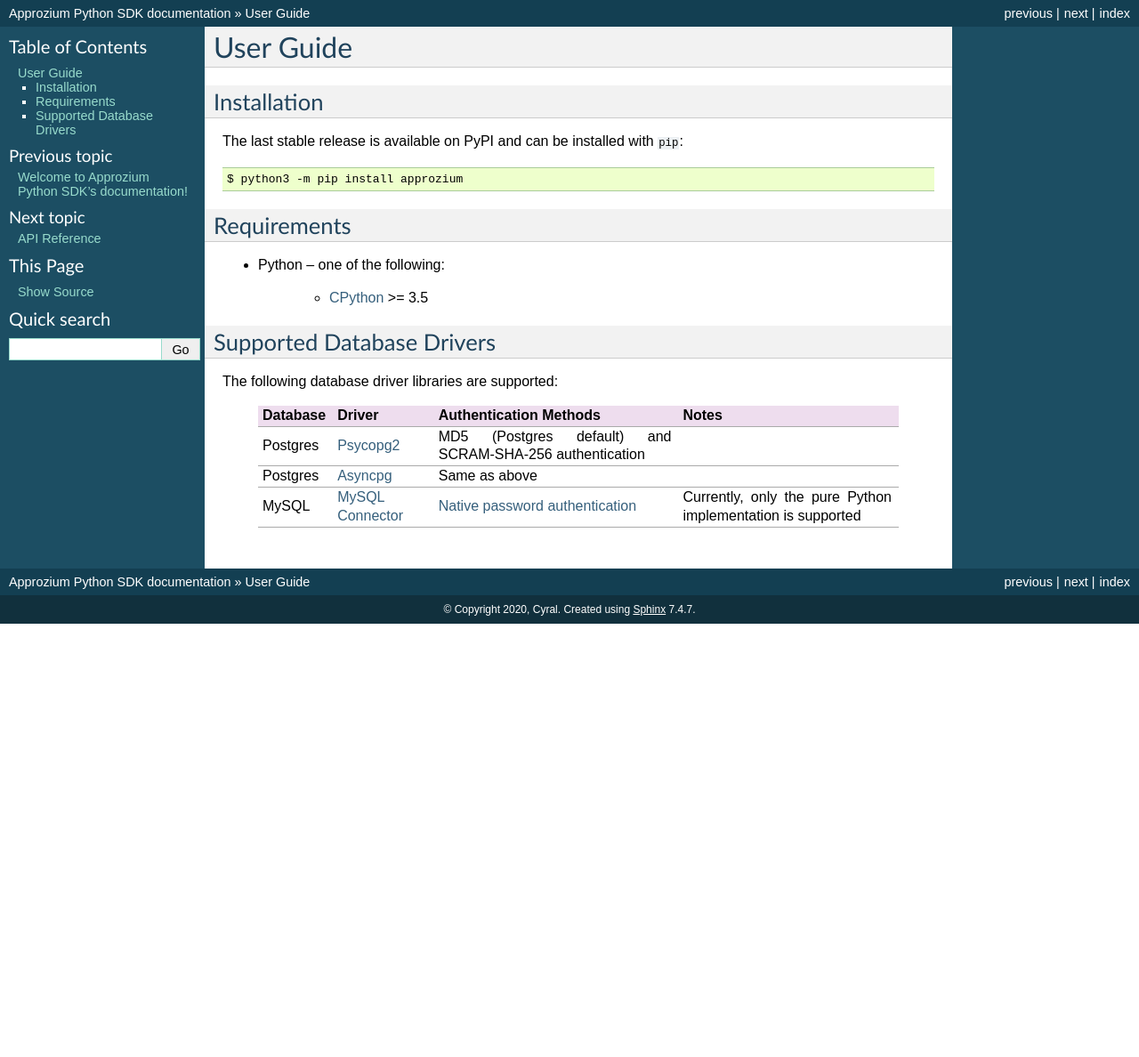
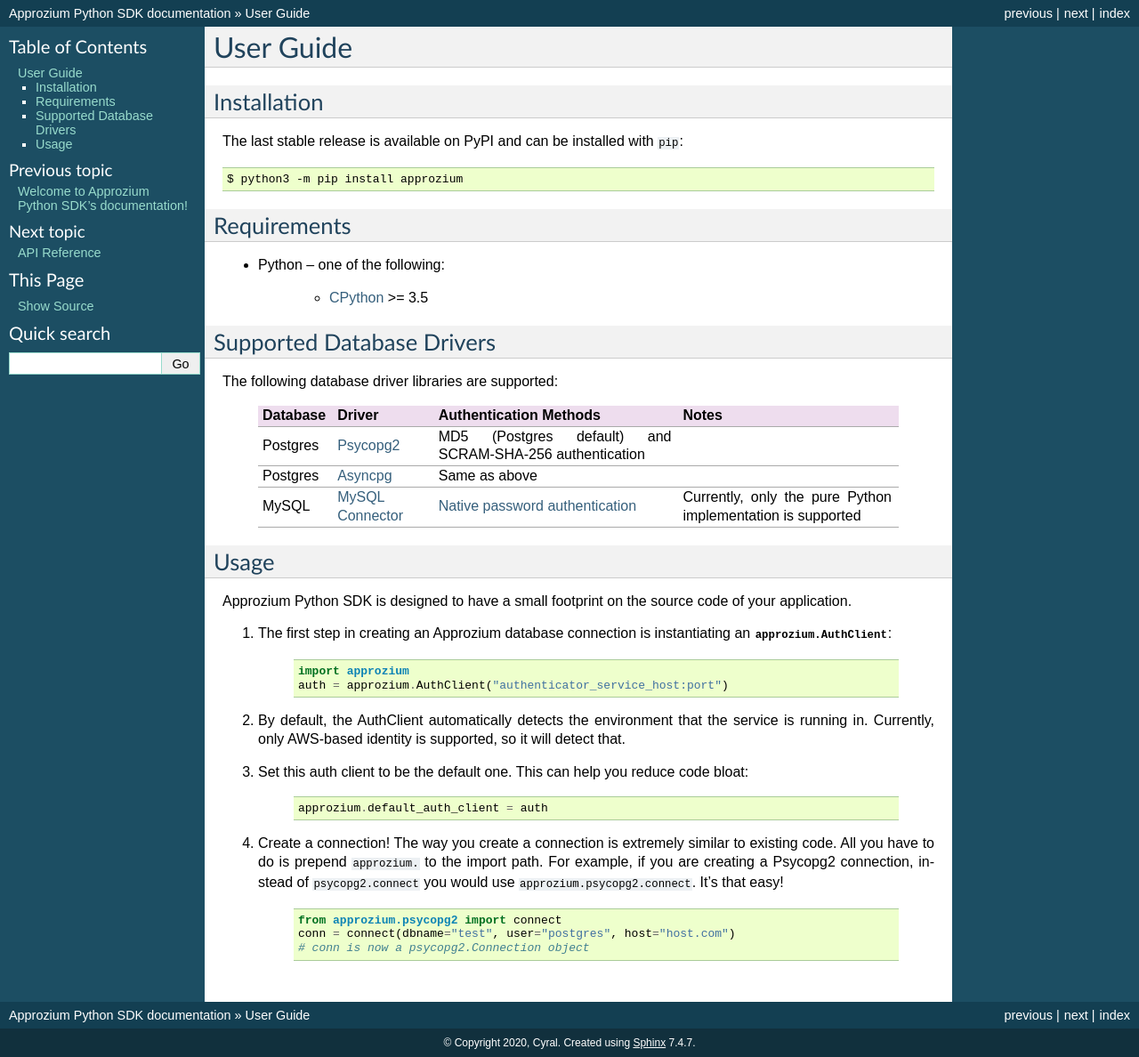
Before and after one commit to cyralinc/approzium, a Sphinx documentation site: the page built from sdk/python/docs/source/userguide.rst, in a window 1280 px wide. Shown: the whole page at 89% size. Built offline with Sphinx 7.4.7, drawn with Linux system fonts in a browser that asks for light colours; before the commit the page ends 900 px from its top, so only the background shows below that.

Commit message:
Add Usage section

```diff
--- a/sdk/python/docs/source/userguide.rst
+++ b/sdk/python/docs/source/userguide.rst
@@ -38,3 +38,32 @@
 .. _Asyncpg: https://github.com/MagicStack/asyncpg
 .. _MySQL Connector: https://dev.mysql.com/doc/connector-python/en/
 .. _Native password authentication: https://dev.mysql.com/doc/refman/8.0/en/native-pluggable-authentication.html
+
+
+Usage
+-----
+
+Approzium Python SDK is designed to have a small footprint on the source code of your application.
+
+1. The first step in creating an Approzium database connection is instantiating an :class:`approzium.AuthClient`:
+
+    .. code-block:: python
+
+        import approzium
+        auth = approzium.AuthClient("authenticator_service_host:port")
+
+2. By default, the AuthClient automatically detects the environment that the service is running in. Currently, only AWS-based identity is supported, so it will detect that.
+
+3. Set this auth client to be the default one. This can help you reduce code bloat:
+
+    .. code-block:: python
+
+        approzium.default_auth_client = auth
+
+4. Create a connection! The way you create a connection is extremely similar to existing code. All you have to do is prepend ``approzium.`` to the import path. For example, if you are creating a Psycopg2 connection, instead of ``psycopg2.connect`` you would use ``approzium.psycopg2.connect``. It's that easy!
+
+    .. code-block:: python
+
+        from approzium.psycopg2 import connect
+        conn = connect(dbname="test", user="postgres", host="host.com")
+        # conn is now a psycopg2.Connection object
```
